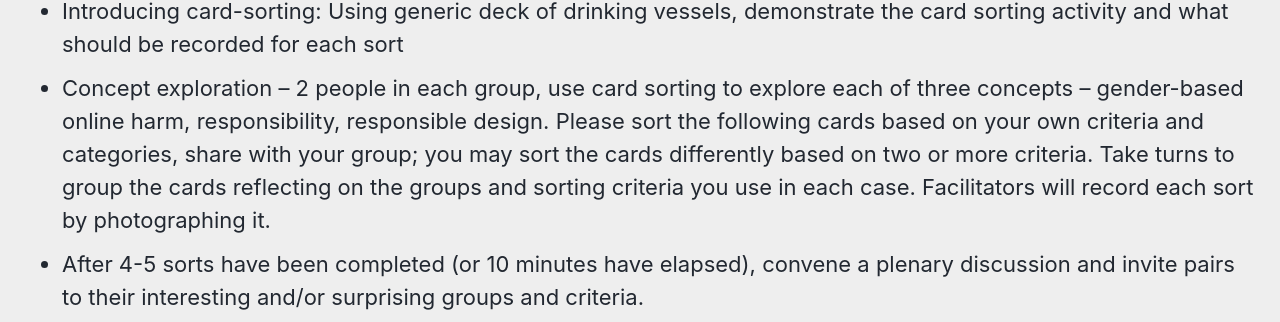
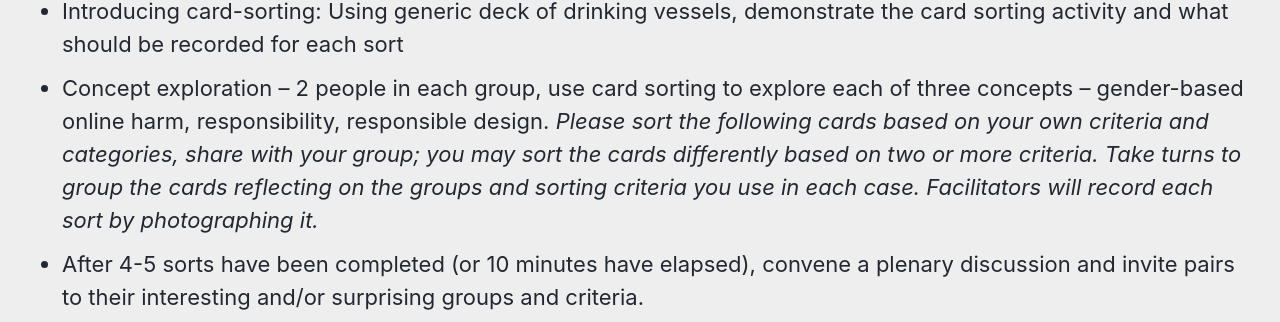
Before and after one commit to ou-cpwo/chi-sird-2026, a Jekyll site: the page built from _pages/programme.md, in a window 1280 px wide. Shown: the part 742-1064 px from the top of the page. Built offline with Jekyll 4.4.1, drawn with Linux system fonts in a browser that asks for light colours; cached includes are drawn as plain includes; our own code applies the rules of GitHub Pages for plain Markdown files.

```diff
--- a/_pages/programme.md
+++ b/_pages/programme.md
@@ -17,7 +17,7 @@ The schedule of activities is organised into 2 sessions, each of 90 minutes dura
 
  **Part 2 - Concepts of Responsibility & Responsible Design (60 minutes)**
   - Introducing card-sorting: Using generic deck of drinking vessels, demonstrate the card sorting activity and what should be recorded for each sort
-  - Concept exploration – 2 people in each group, use card sorting to explore each of three concepts – gender-based online harm, responsibility, responsible design. Please sort the following cards based on your own criteria and categories, share with your group; you may sort the cards differently based on two or more criteria. Take turns to group the cards reflecting on the groups and sorting criteria you use in each case. Facilitators will record each sort by photographing it.
+  - Concept exploration – 2 people in each group, use card sorting to explore each of three concepts – gender-based online harm, responsibility, responsible design. *Please sort the following cards based on your own criteria and categories, share with your group; you may sort the cards differently based on two or more criteria. Take turns to group the cards reflecting on the groups and sorting criteria you use in each case. Facilitators will record each sort by photographing it.*
   - After 4-5 sorts have been completed (or 10 minutes have elapsed), convene a plenary discussion and invite pairs to their interesting and/or surprising groups and criteria.
   - Wrap up session with a meta-discussion / reflection on the method
 
```
